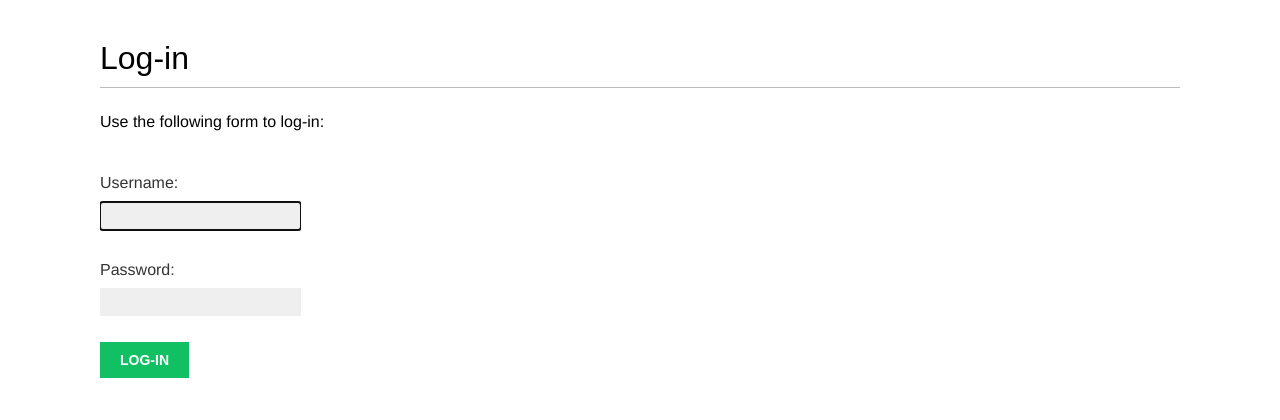
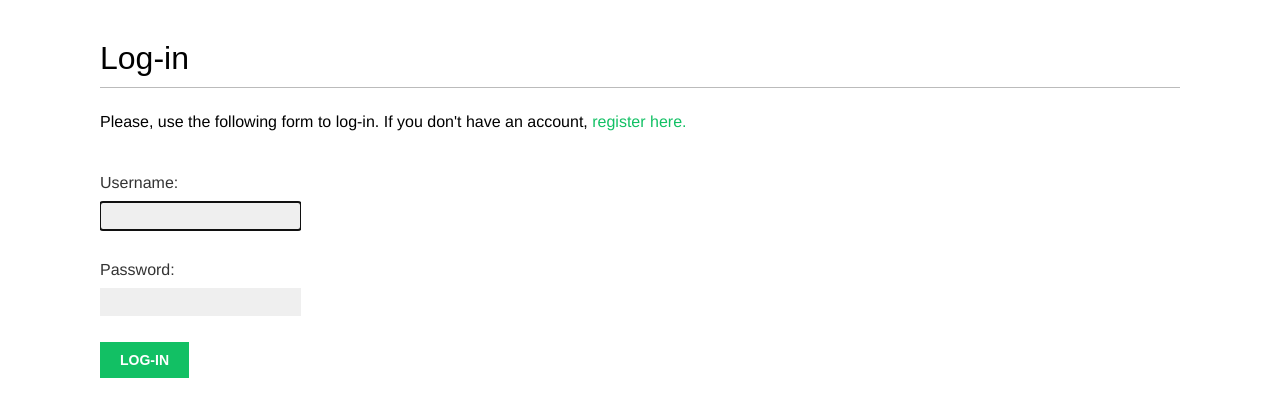
Before and after one commit to Josh510-salz/Newsexpress, a Django app: page /account/login/ in a window 1280 px wide. Shown: the part 47-467 px from the top of the page. Run offline with Django 4.2, Linux system fonts and the light colour scheme; parts of the project's set-up code (start-up, migrations or seed data) failed here and were passed over; some web fonts are replaced.

Commit message:
initial-commit

```diff
--- a/account/templates/base.html
+++ b/account/templates/base.html
@@ -8,7 +8,7 @@
     </head>
     <body>
         <div id="header">
-            <span class="logo">Newsexpress</span>
+            <span class="logo"><a href="{% url 'blog:post_list' %}">Newsexpress</a></span>
             {% if request.user.is_authenticated %}
             <ul class="menu">
                 <li {% if section == "dashboard" %}class="selected"{% endif %}>
--- a/account/templates/registration/login.html
+++ b/account/templates/registration/login.html
@@ -10,7 +10,9 @@
     Please try again.
 </p>
 {% else %}
-<p>Use the following form to log-in:</p>
+<p>Please, use the following form to log-in.
+    If you don't have an account, <a href="{% url 'register' %}">register here.</a>
+</p>
 {% endif %}
 <div class="login-form">
     <form action="{% url 'login' %}" method="post">
```
